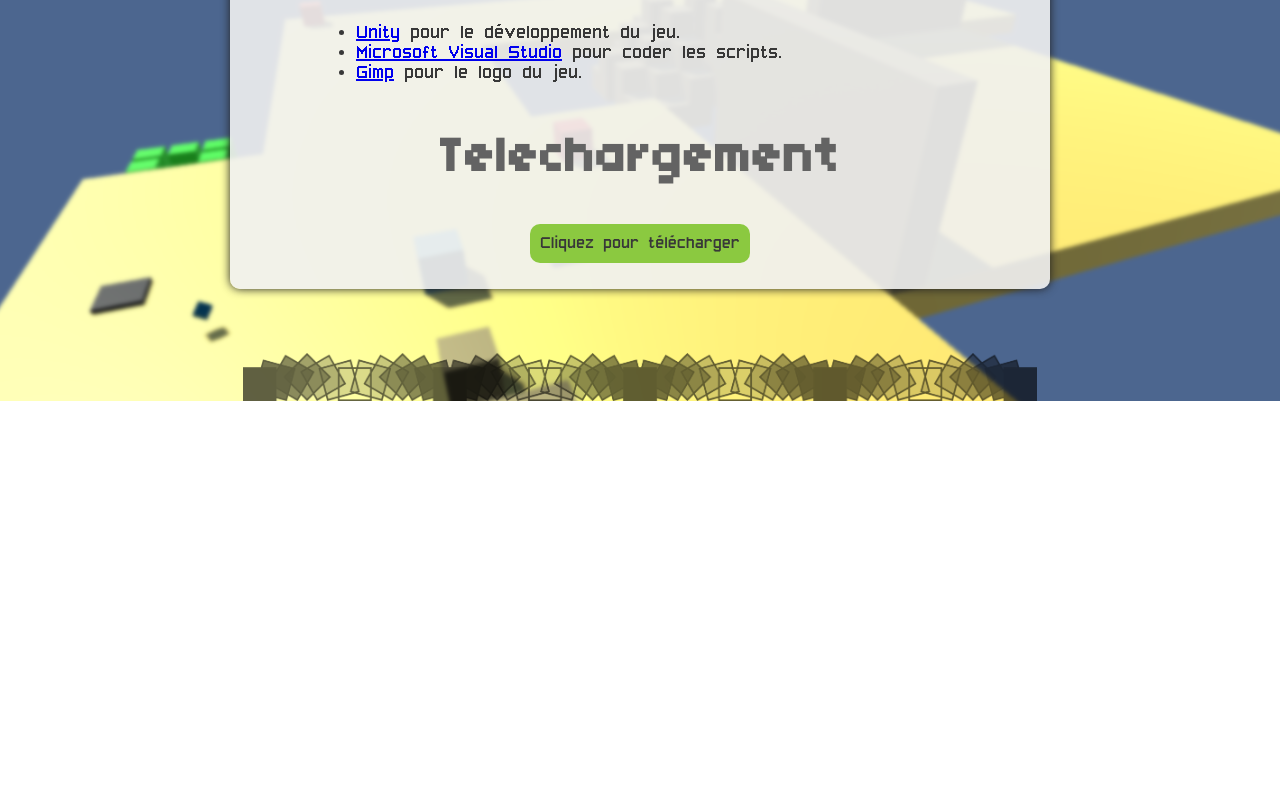
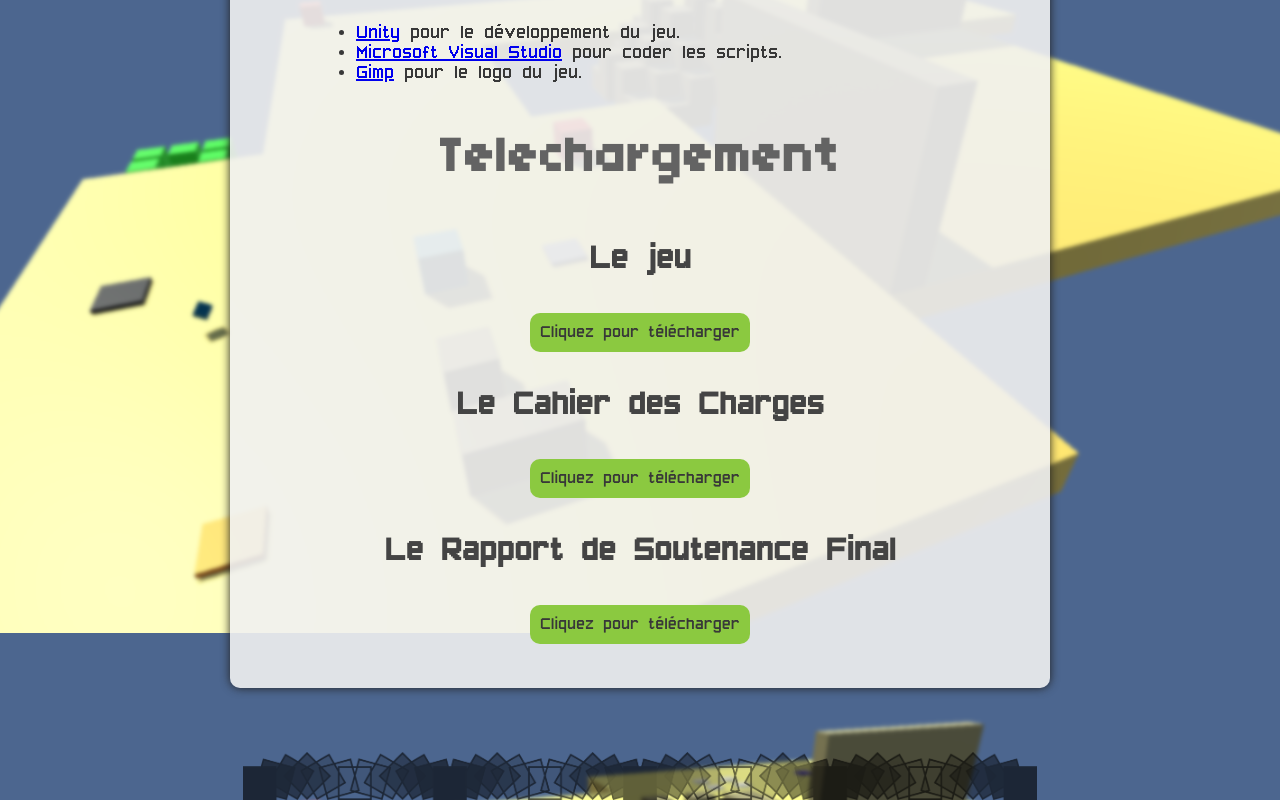
Before and after one commit to guccitaps/guccitaps.github.io, a plain HTML site: page Site - Liens.html in a window 1280 px wide. Shown: the part 967-1767 px from the top of the page. Before the commit the page ends 1368 px from the top, so only its background shows below. Drawn offline with Linux system fonts and the light colour scheme; a web font is replaced by a local one.

Commit message:
modif liens
rapport de soutenance et cahier des charges ajoutés mais pas de liens de
téléchargement

```diff
--- a/Site - Liens.html
+++ b/Site - Liens.html
@@ -47,8 +47,16 @@
                     <li><a href="https://www.gimp.org/fr/">Gimp</a> pour le logo du jeu.</li>
                 </ul></div>
 
-                <h2>Telechargement</h2>
-                <p id="telecharge"><a href=""></a>Cliquez pour télécharger</p>
+                <h2>Telechargement</h2><br>
+
+                <h3>Le jeu</h3><br><br>
+                <p id="telecharge"><a href=""></a>Cliquez pour télécharger</p><br><br>
+
+                <h3>Le Cahier des Charges</h3><br><br>
+                <p id="telecharge"><a href=""></a>Cliquez pour télécharger</p><br><br>
+
+                <h3>Le Rapport de Soutenance Final</h3><br><br>
+                <p id="telecharge"><a href=""></a>Cliquez pour télécharger</p><br>
 
             </section>
         </div>
```
